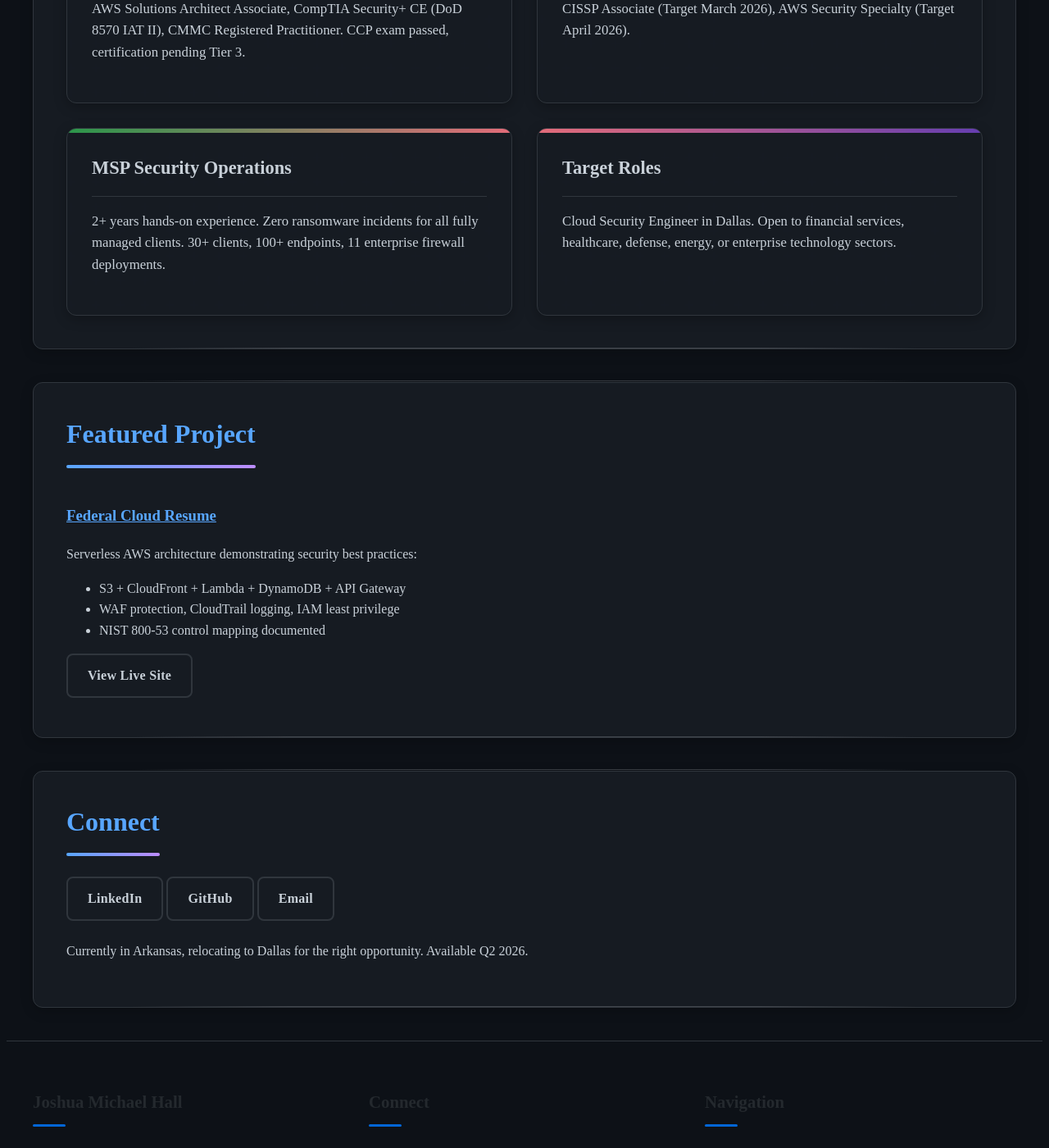
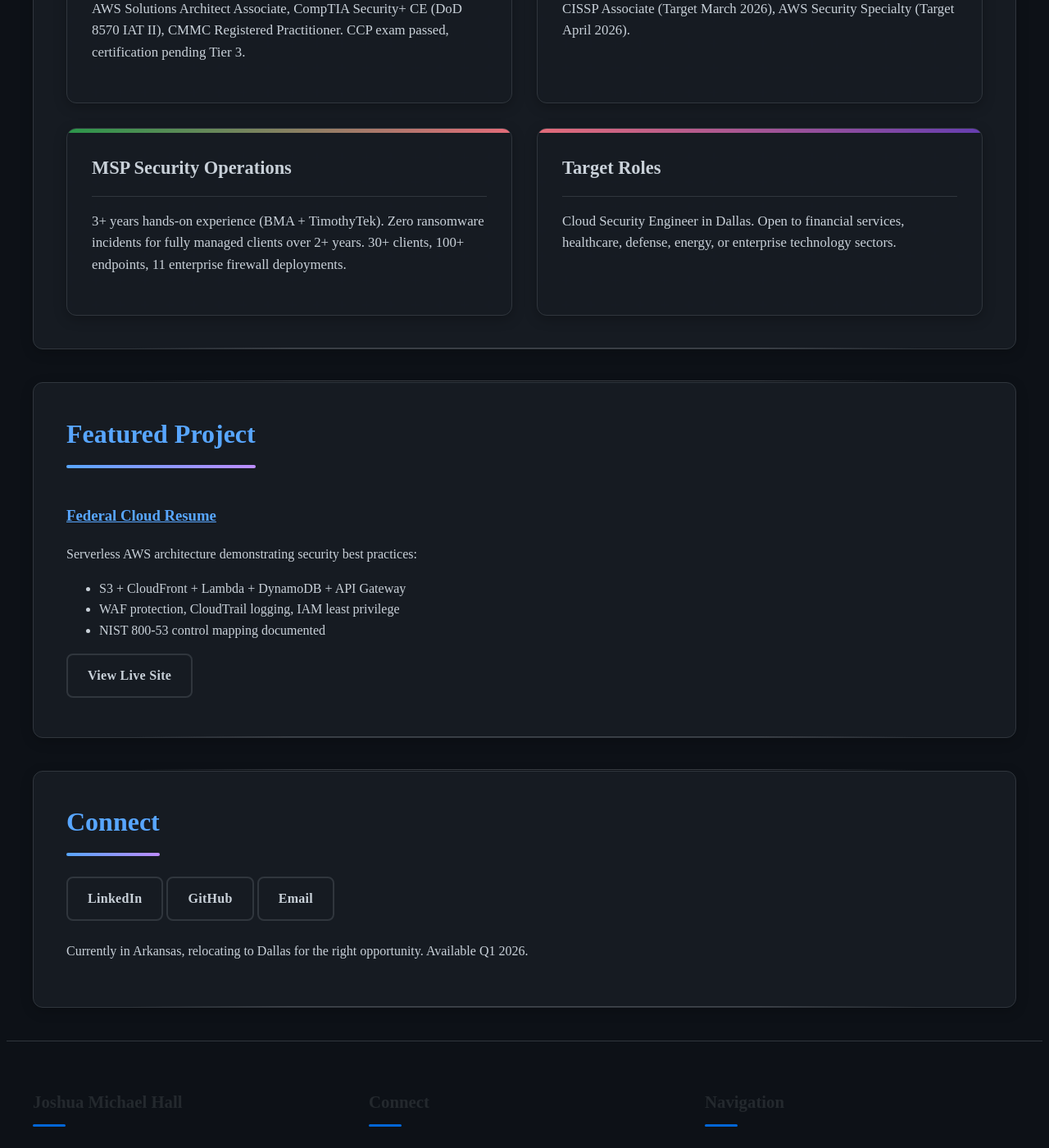
Before and after one commit to joshuamichaelhall/joshuamichaelhall.github.io, a Jekyll site: the page built from index.markdown, in a window 1280 px wide and 1400 px high, scrolled down 934 px. Shown: the whole window at 82% size. Built offline with Jekyll 4.4.1, drawn with Linux system fonts in a browser that asks for light colours; nearby versions of some CDN libraries.

Commit message:
Update positioning: 3+ years MSP experience, Q1 availability, Dallas focus
- Update MSP experience to 3+ years (BMA + TimothyTek combined)
- Change availability from Q2 to Q1 2026
- Clarify ransomware stat as 2+ years for fully managed clients
- Update about page with Dallas targeting and corrected claims

Co-Authored-By: Claude Opus 4.5 <noreply@anthropic.com>

```diff
--- a/_layouts/home.html
+++ b/_layouts/home.html
@@ -28,7 +28,7 @@ layout: default
       </div>
       <div class="tech-focus-item">
         <h3>MSP Security Operations</h3>
-        <p>2+ years hands-on experience. Zero ransomware incidents for all fully managed clients. 30+ clients, 100+ endpoints, 11 enterprise firewall deployments.</p>
+        <p>3+ years hands-on experience (BMA + TimothyTek). Zero ransomware incidents for fully managed clients over 2+ years. 30+ clients, 100+ endpoints, 11 enterprise firewall deployments.</p>
       </div>
       <div class="tech-focus-item">
         <h3>Target Roles</h3>
@@ -58,7 +58,7 @@ layout: default
       <a href="https://github.com/joshuamichaelhall" target="_blank" class="btn outlined-btn">GitHub</a>
       <a href="mailto:contact@joshuamichaelhall.com" class="btn outlined-btn">Email</a>
     </div>
-    <p class="availability">Currently in Arkansas, relocating to Dallas for the right opportunity. Available Q2 2026.</p>
+    <p class="availability">Currently in Arkansas, relocating to Dallas for the right opportunity. Available Q1 2026.</p>
   </div>
 
 </div>
```
Also changed, not shown: about.markdown (+8 -8 lines).
